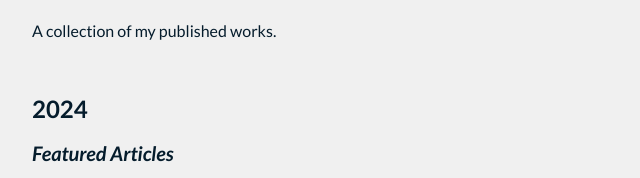
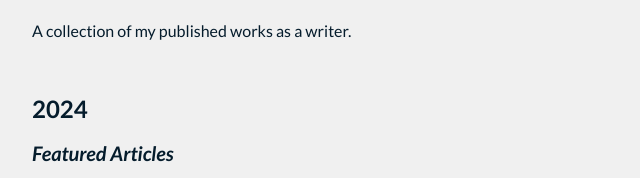
Before and after one commit to heyjustinkim/portfolio, an Astro site: page /writing in a window 1280 px wide. Shown: the part 356-534 px from the top of the page, 240-880 px from the left. Built offline with nearby package versions, Linux system fonts and the light colour scheme; Astro itself is replaced by a stand-in of ours.

Commit message:
Backup 2025.03.23

```diff
--- a/src/pages/writing.md
+++ b/src/pages/writing.md
@@ -3,7 +3,7 @@ layout: ../layouts/WritingLayout.astro
 title: "Writing"
 ---
 
-A collection of my published works.
+A collection of my published works as a writer.
 
 ## 2024
 
```
